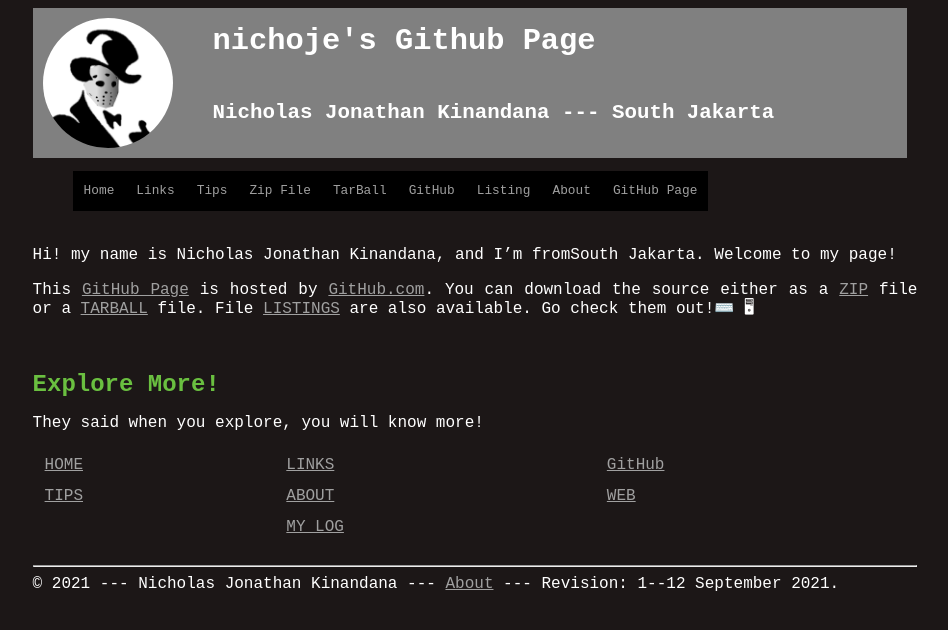
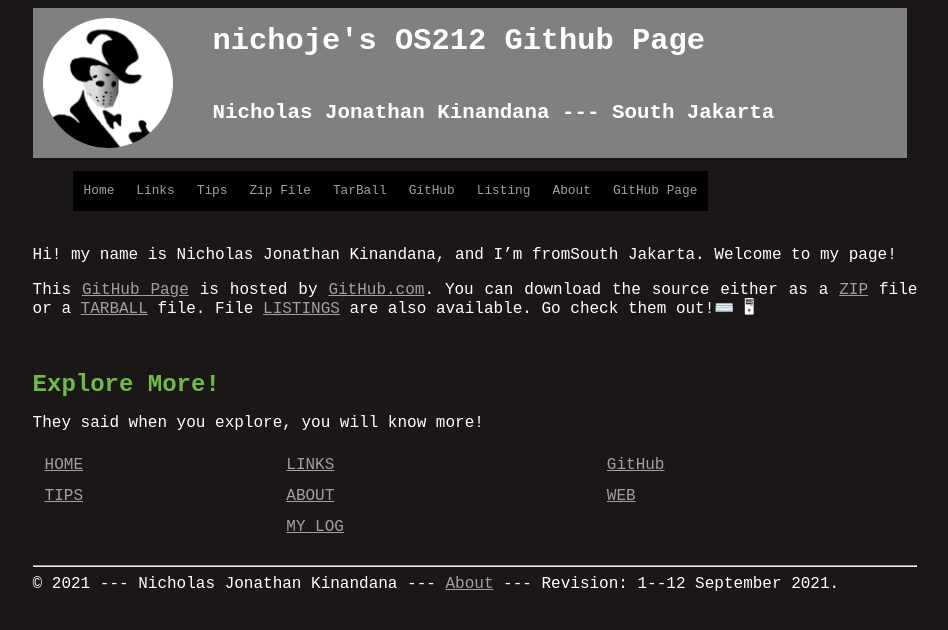
Before and after one commit to nichoje/os212, a Jekyll site: the page built from index.md, in a window 1280 px wide. Shown: the top 630 px of the page, without its empty margins (165-1113 px from the left). Built offline with Jekyll 4.4.1, drawn with Linux system fonts in a browser that asks for light colours.

Commit message:
Update _config.yml

```diff
--- a/_config.yml
+++ b/_config.yml
@@ -24,7 +24,7 @@ navbarlinks:
   link:      "/ABOUT/"
 - navbar:    "GitHub Page"
   link:      "https://nichoje.github.io/os212/"
-title:       "nichoje's Github Page"
+title:       "nichoje's OS212 Github Page"
 lang:        "en-US"
 author:      "Nicholas Jonathan Kinandana"
 address:     "South Jakarta"
```
